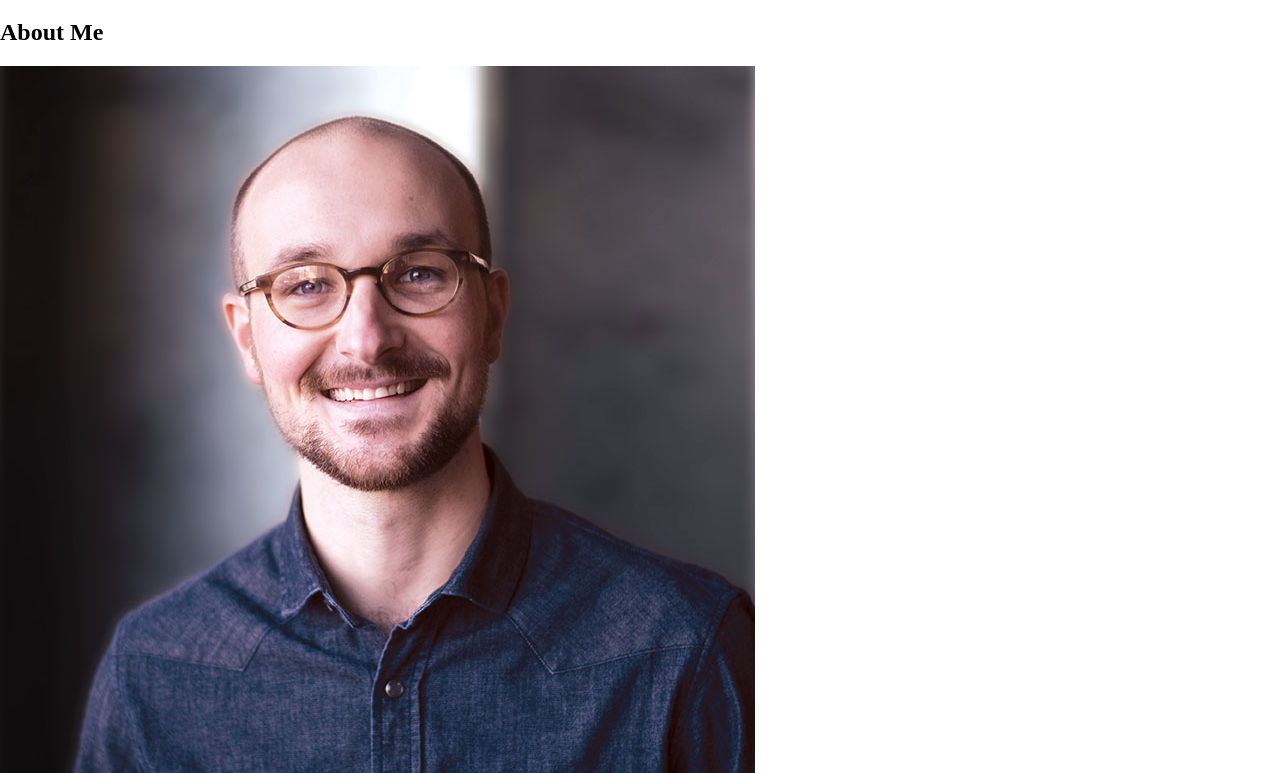
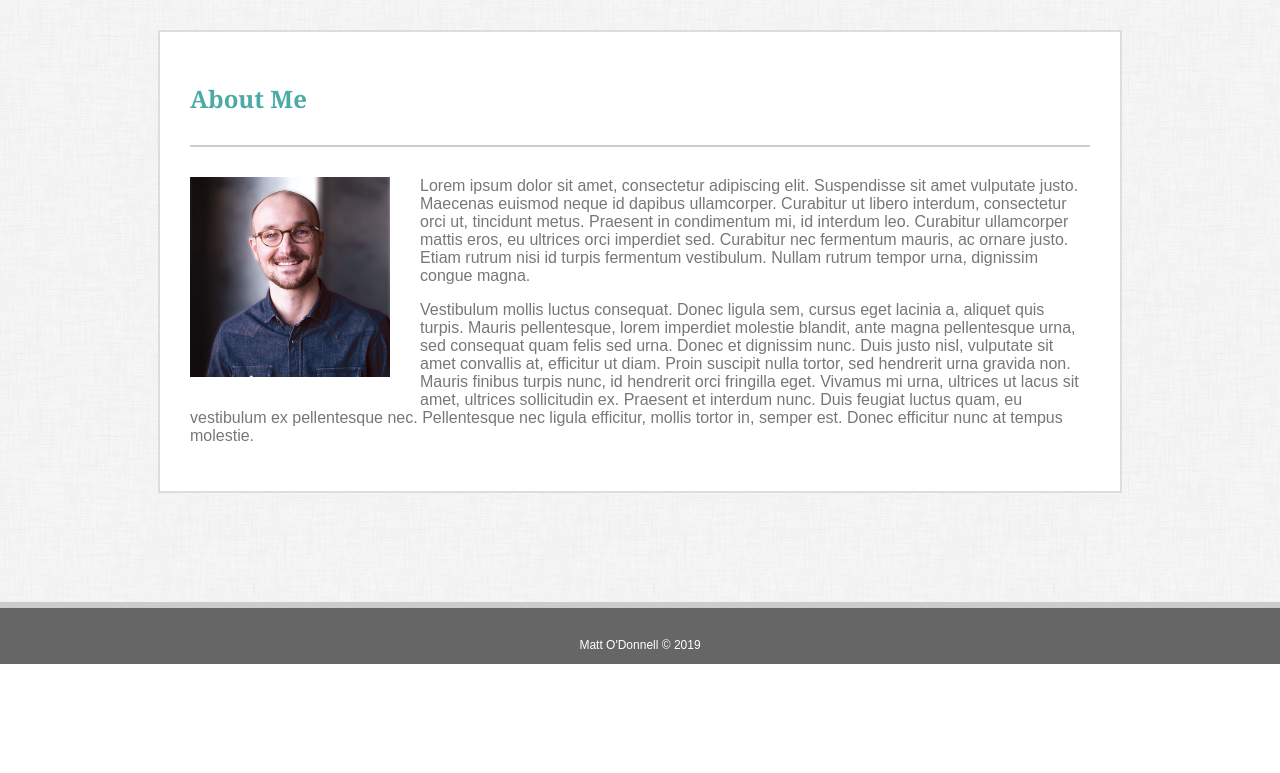
Before and after one commit to mfxod/Basic-Portfolio, a plain HTML site: page index.html in a window 1280 px wide. Shown: the part 136-909 px from the top of the page. After the commit the page ends 800 px from the top, so only its background shows below. Drawn offline with Linux system fonts and the light colour scheme.

Commit message:
styled main section of index.html and footer

```diff
--- a/assets/css/style.css
+++ b/assets/css/style.css
@@ -1,25 +1,14 @@
-body {
-    padding: 0px;
-    margin: 0px;
-}
-
 /* style header */
 
 header {
     background-color: #fff;
-    border-bottom: 2px solid #ccc;
+    border-bottom: 3px solid #ccc;
     margin-top: 30px;
 }
 
 .top-nav {
     width: 960px;
     margin: auto;
-}
-
-.top-nav::after {
-    content: " ";
-    display: block;
-    clear: both;
 }
 
 h1 {
@@ -35,6 +24,12 @@ nav {
     float: right;
 }
 
+.top-nav::after {
+    content: " ";
+    display: block;
+    clear: both;
+}
+
 ul {
     list-style-type: none;
     margin: 0px;
@@ -46,7 +41,7 @@ li {
 }
 
 li:nth-child(2) {
-    border-width: 0px 1px;
+    border-width: 0px 2px;
     border-style: solid;
     border-color: #ccc;
 }
@@ -59,7 +54,63 @@ li:nth-child(2) {
     text-align: center;
 }
 
-li a:hover {
+li:hover {
     background-color: #4aaaa5;
     color: #fff;
 }
+
+/* style main section */
+
+main {
+    background-color: #fff;
+    border: 2px solid #ddd;
+    padding: 30px;
+    width: 900px;
+    margin: 30px auto 0px auto;
+}
+
+h2 {
+    font-family: 'Georgia', Times, serif;
+    color: #4aaaa5;
+    padding-bottom: 30px;
+    border-bottom: 2px solid #ccc;
+    margin-bottom: 30px;
+}
+
+.my-pic {
+    width: 200px;
+    height: 200px;
+    float: left;
+    margin-right: 30px;
+    margin-bottom: 15px;
+}
+
+p {
+    font-family: 'Arial', 'Helvetica Neue', Helvetica, sans-serif;
+    color: #777;
+}
+
+/* style footer */
+
+footer {
+    background-color: #666;
+    position: fixed;
+    bottom: 0px;
+    text-align: center;
+    font-size: 75%;
+    width: 100%;
+    border-top: 6px solid #ccc;
+}
+
+footer p {
+    color: #fff;
+    margin-top: 30px;
+}
+
+/* background texture */
+
+body {
+    background-image: url(../images/dust_scratches.png);
+    margin: 0px;
+    padding: 0px;
+}
--- a/index.html
+++ b/index.html
@@ -28,9 +28,9 @@
 
         <main>
             <h2>About Me</h2>
-            <img src="assets/images/MattO.jpg" alt="A portrait of Matt O'Donnell">
-            <p>Paragraph 1</p>
-            <p>Paragraph 2</p>
+            <img class="my-pic" src="assets/images/MattO.jpg" alt="A portrait of Matt O'Donnell">
+            <p>Lorem ipsum dolor sit amet, consectetur adipiscing elit. Suspendisse sit amet vulputate justo. Maecenas euismod neque id dapibus ullamcorper. Curabitur ut libero interdum, consectetur orci ut, tincidunt metus. Praesent in condimentum mi, id interdum leo. Curabitur ullamcorper mattis eros, eu ultrices orci imperdiet sed. Curabitur nec fermentum mauris, ac ornare justo. Etiam rutrum nisi id turpis fermentum vestibulum. Nullam rutrum tempor urna, dignissim congue magna.</p>
+            <p>Vestibulum mollis luctus consequat. Donec ligula sem, cursus eget lacinia a, aliquet quis turpis. Mauris pellentesque, lorem imperdiet molestie blandit, ante magna pellentesque urna, sed consequat quam felis sed urna. Donec et dignissim nunc. Duis justo nisl, vulputate sit amet convallis at, efficitur ut diam. Proin suscipit nulla tortor, sed hendrerit urna gravida non. Mauris finibus turpis nunc, id hendrerit orci fringilla eget. Vivamus mi urna, ultrices ut lacus sit amet, ultrices sollicitudin ex. Praesent et interdum nunc. Duis feugiat luctus quam, eu vestibulum ex pellentesque nec. Pellentesque nec ligula efficitur, mollis tortor in, semper est. Donec efficitur nunc at tempus molestie.</p>
         </main>
 
         <footer>
```
Also changed, not shown: assets/images/dust_scratches.png (added).
